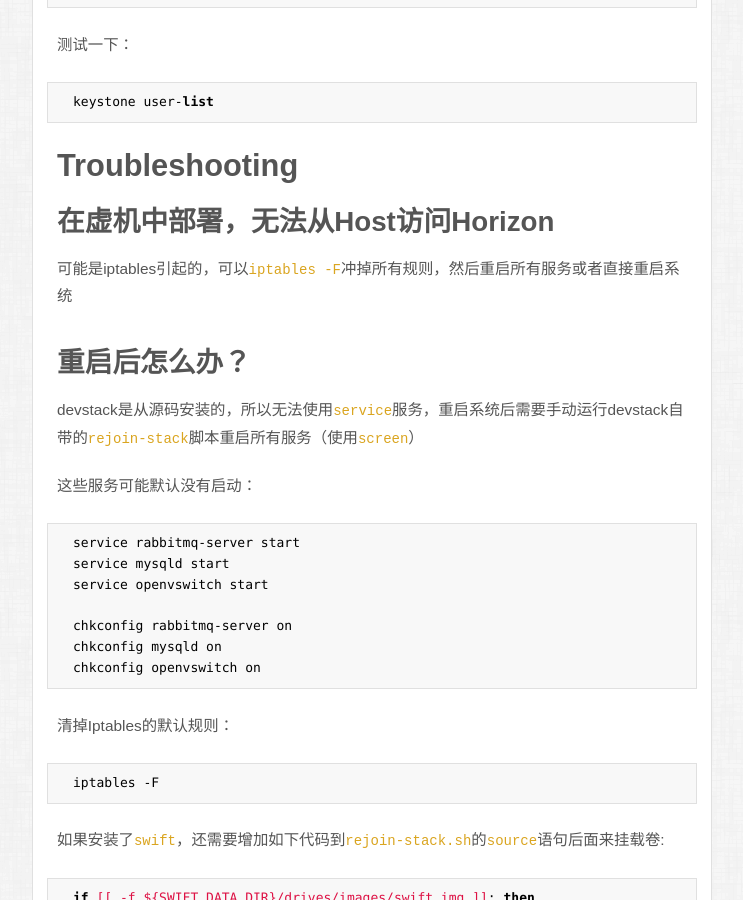
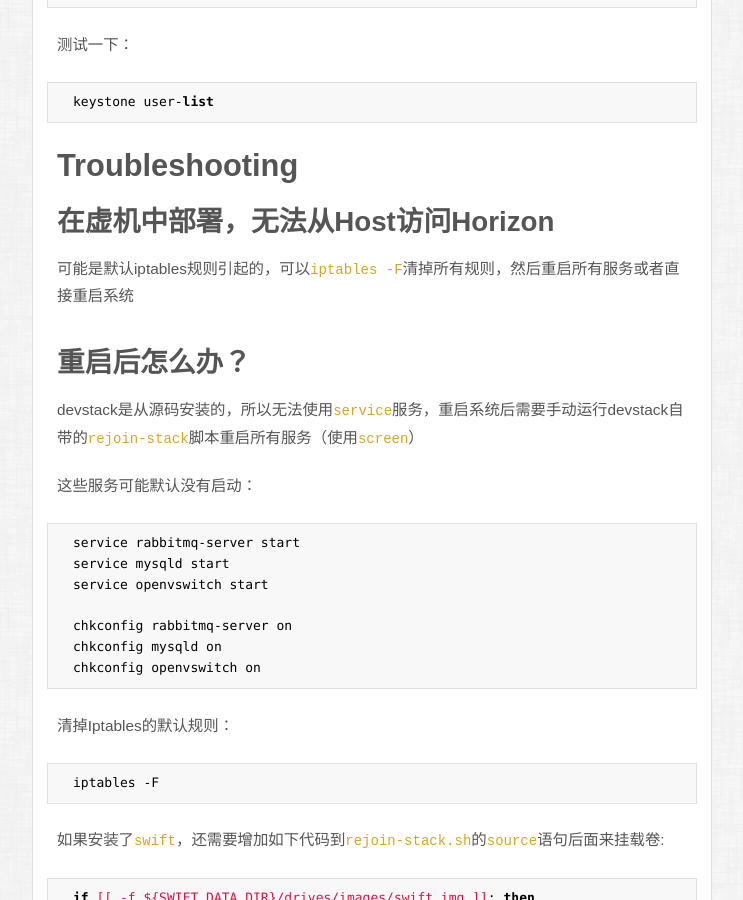
Before and after one commit to ericzhong/ericzhong.github.io, a Jekyll site: the page built from _posts/2014-02-15-devstack.md, in a window 1280 px wide and 900 px high, scrolled down 3539 px. Shown: the whole window, without its empty margins (268-1011 px from the left). Built offline with Jekyll 4.4.1, drawn with Linux system fonts in a browser that asks for light colours; some web fonts are replaced; Markdown is read by kramdown in place of the engine named in the settings.

Commit message:
[devstack] improve

```diff
--- a/_posts/2014-02-15-devstack.md
+++ b/_posts/2014-02-15-devstack.md
@@ -147,7 +147,7 @@
 
 ## 在虚机中部署，无法从Host访问Horizon
 
-可能是iptables引起的，可以`iptables -F`冲掉所有规则，然后重启所有服务或者直接重启系统
+可能是默认iptables规则引起的，可以`iptables -F`清掉所有规则，然后重启所有服务或者直接重启系统
 
 ## 重启后怎么办？
 
```
